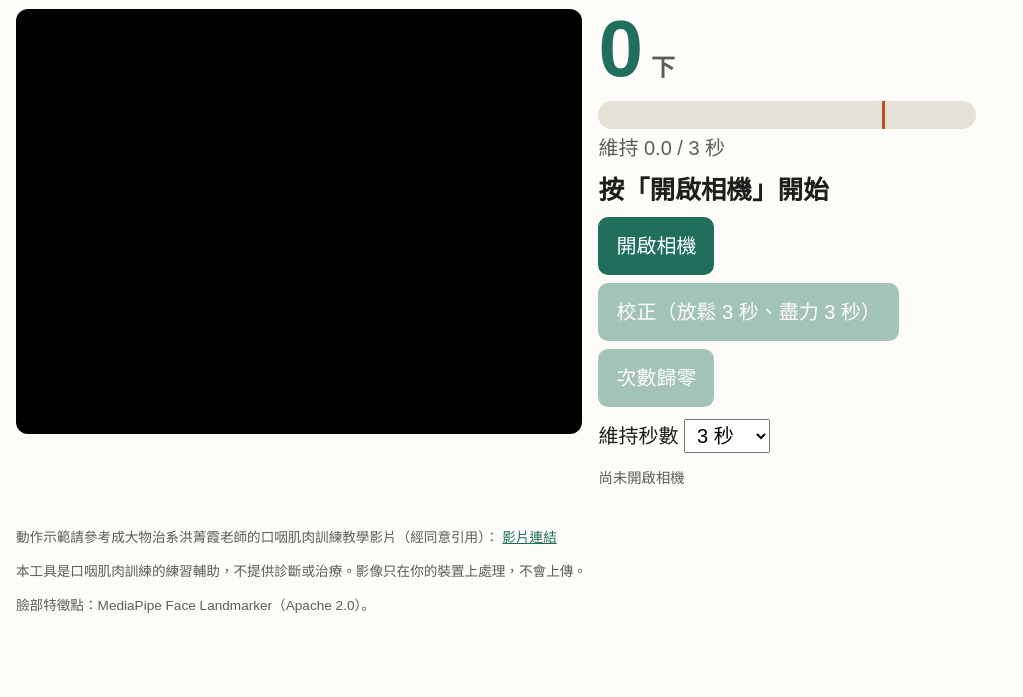
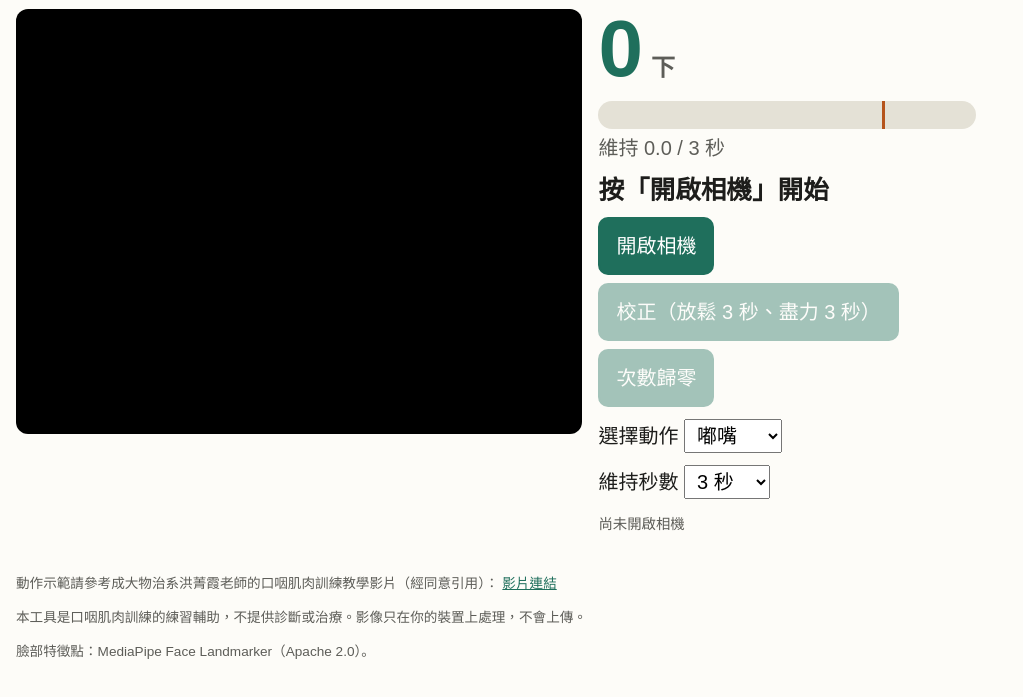
Before and after one commit to f94136067-blip/Gentleman2, a plain HTML site: page index.html in a window 1280 px wide. Shown: the part 89-786 px from the top of the page, without its empty margins (0-1023 px from the left). Drawn offline with Linux system fonts and the light colour scheme.

Commit message:
Add action selection dropdown to index.html

```diff
--- a/index.html
+++ b/index.html
@@ -33,6 +33,16 @@
         <button id="calibBtn" disabled>校正（放鬆 3 秒、盡力 3 秒）</button>
         <button id="resetBtn" disabled>次數歸零</button>
       </div>
+
+      <!-- 動作選擇下拉選單 -->
+     <label class="setting">選擇動作
+       <select id="exerciseSel">
+         <option value="pucker">嘟嘴</option>
+         <option value="mouthOpen">張大嘴</option>
+         <option value="smile">咧嘴笑</option>
+       </select>
+     </label>
+
       <label class="setting">維持秒數
         <select id="holdSel">
           <option value="2">2 秒</option>
```
